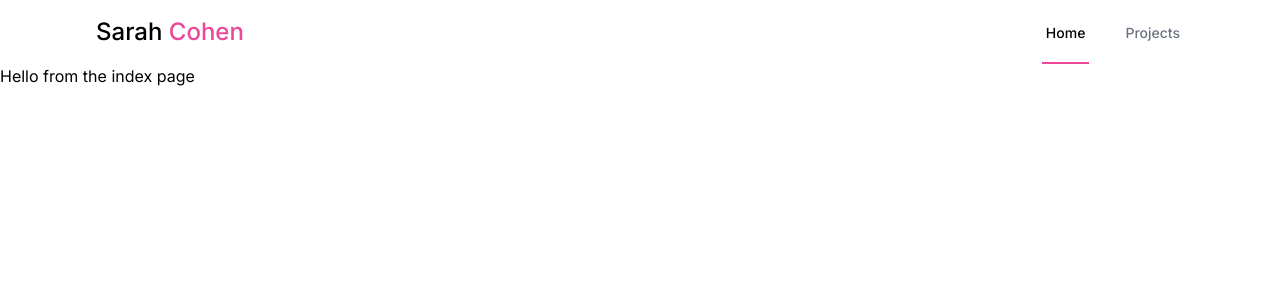
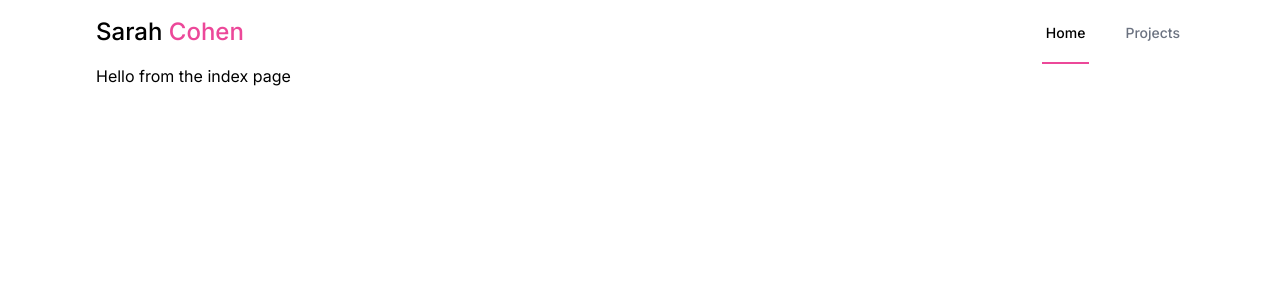
Before and after one commit to scohen40/Portfolio, a Next.js app: page / in a window 1280 px wide. Shown: the top 300 px of the page. Built offline with nearby package versions, Linux system fonts and the light colour scheme.

Commit message:
wrapped children in main element and fixed padding issue

```diff
--- a/app/layout.tsx
+++ b/app/layout.tsx
@@ -19,7 +19,7 @@
     <html lang="en">
       <body className={`${inter.className} bg-white text-black dark:bg-[#090908] dark:text-white h-full selection:bg-gray-50 dark:selection:bg-gray-800`}>
         <Navbar />
-        {children}
+        <main className="max-w-6xl mx-auto px-4 sm:px-6 lg:px-8">{children}</main>
       </body>
     </html>
   )
```
